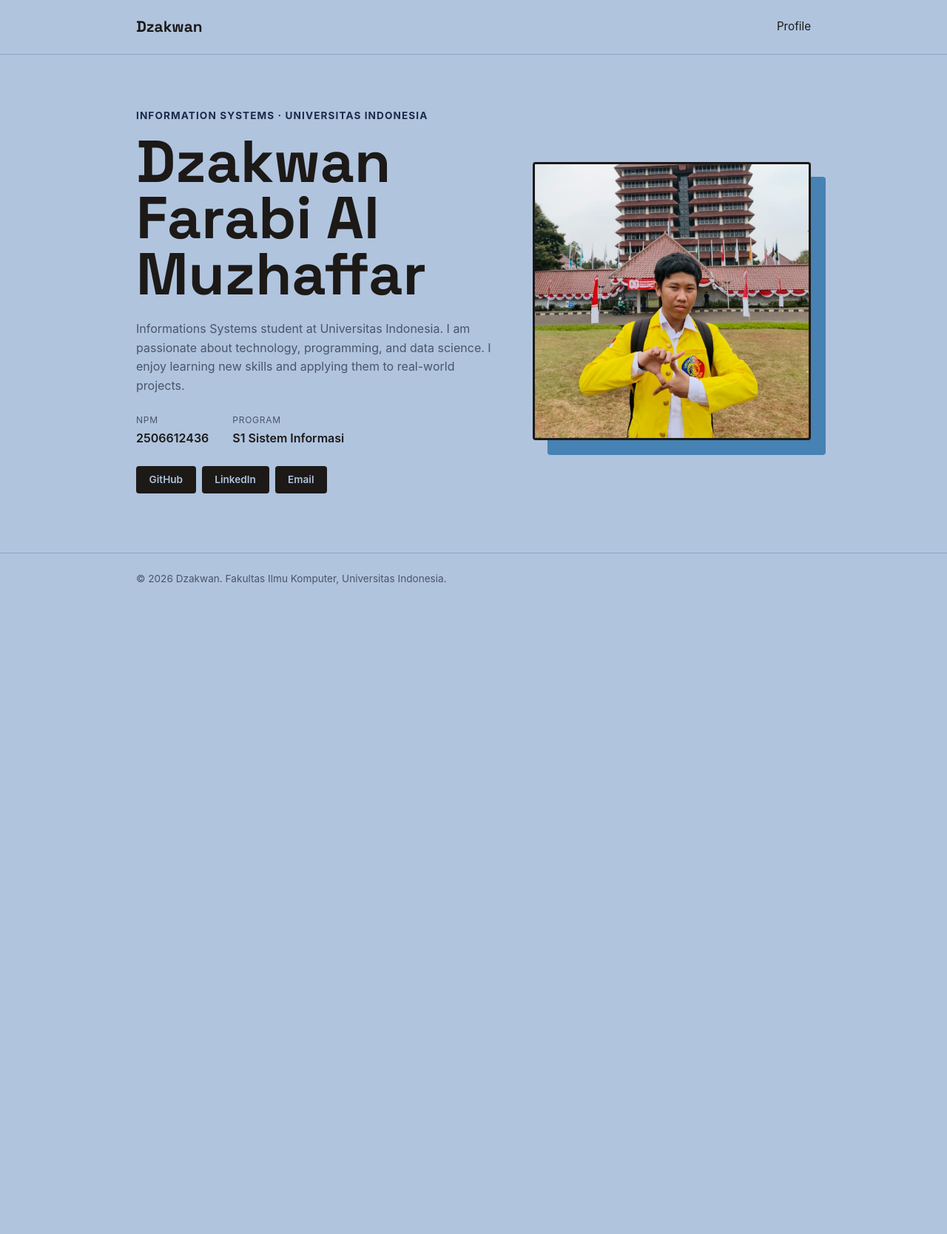
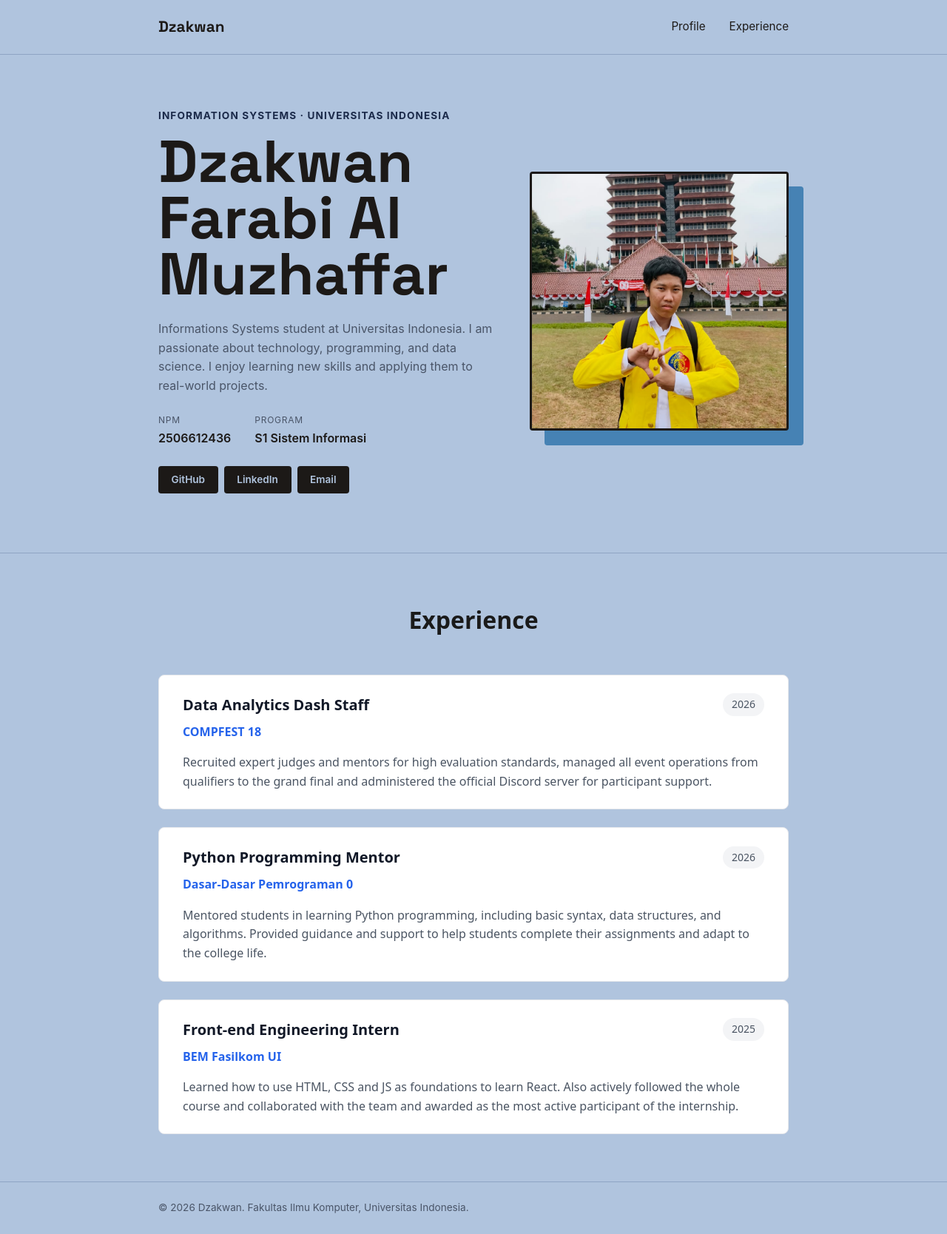
Before and after one commit to dzakwanversipacil/myportofolio, a Django app: page / in a window 1280 px wide. Shown: the whole page at 74% size. Before the commit the page ends 790 px from the top, so only its background shows below. Run offline with Django 5.2, Linux system fonts and the light colour scheme.

Commit message:
feat: Initial Experience Section (Plain)

```diff
--- a/portofolio/settings.py
+++ b/portofolio/settings.py
@@ -31,7 +31,7 @@ BASE_DIR = Path(__file__).resolve().parent.parent
 SECRET_KEY = 'django-insecure-wi)#a-72s_@89qd4kp-jwmnn!zcj&fmv$y%ve52j7&rp7$hocv'
 
 # SECURITY WARNING: don't run with debug turned on in production!
-DEBUG = True
+DEBUG = False
 
 ALLOWED_HOSTS = []
 
--- a/static/css/style.css
+++ b/static/css/style.css
@@ -1,3 +1,5 @@
+/* Tema Utamanya + Header-Footer */
+
 * {
   margin: 0;
   padding: 0;
@@ -63,6 +65,15 @@ h1,
   text-decoration: none;
   font-size: 0.95rem;
 }
+
+.site-footer {
+  padding: 1.5rem;
+  color: var(--text-muted);
+  font-size: 0.85rem;
+  border-top: 1px solid var(--line);
+}
+
+/* Bagian Profile */
 
 .hero {
   padding: 4.5rem 0 5rem;
@@ -173,13 +184,6 @@ h1,
   border: 3px solid var(--ink);
 }
 
-.site-footer {
-  padding: 1.5rem;
-  color: var(--text-muted);
-  font-size: 0.85rem;
-  border-top: 1px solid var(--line);
-}
-
 @media (max-width: 600px) {
   .hero-grid {
     grid-template-columns: 1fr;
@@ -197,3 +201,79 @@ h1,
     justify-content: flex-start;
   }
 }
+
+/* Bagian Experience */
+
+.exp {
+  padding: 4rem 1rem;
+  border-top: 1px solid var(--line);
+  font-family:
+    system-ui,
+    -apple-system,
+    sans-serif;
+}
+
+.container {
+  max-width: 900px;
+  margin: 0 auto;
+}
+
+.section-title {
+  font-size: 2rem;
+  color: #1a1a1a;
+  text-align: center;
+  margin-bottom: 3rem;
+}
+
+.exp-grid {
+  display: flex;
+  flex-direction: column;
+  gap: 1.5rem;
+}
+
+.exp-card {
+  background: #ffffff;
+  padding: 1.5rem 2rem;
+  border-radius: 8px;
+  border: 1px solid #e5e7eb;
+  display: flex;
+  flex-direction: column;
+  gap: 0.5rem;
+}
+
+.exp-header {
+  display: flex;
+  justify-content: space-between; /* Pushes title left and date right */
+  align-items: center; /* Vertically centers the text */
+  flex-wrap: wrap; /* Prevents overlap on very small mobile screens */
+  gap: 1rem;
+}
+
+.exp-header h3 {
+  margin: 0;
+  font-size: 1.25rem;
+  color: #111827;
+}
+
+.exp-date {
+  font-size: 0.875rem;
+  font-weight: 500;
+  color: #4b5563;
+  background-color: #f3f4f6;
+  padding: 0.25rem 0.75rem;
+  border-radius: 999px; /* Creates a pill shape */
+}
+
+.exp-organization {
+  margin: 0;
+  font-weight: 600;
+  color: #2563eb; /* Highlights the organization */
+  font-size: 1rem;
+}
+
+.exp-desc {
+  margin: 0;
+  margin-top: 0.5rem;
+  line-height: 1.6;
+  color: #4b5563;
+}
--- a/templates/index.html
+++ b/templates/index.html
@@ -18,6 +18,7 @@
         <a href="#profile" class="brand">Dzakwan</a>
         <nav>
           <a href="#profile">Profile</a>
+          <a href="#experience">Experience</a>
         </nav>
       </div>
     </header>
@@ -72,6 +73,52 @@
           </div>
         </div>
       </section>
+      <section class="exp" id="experience">
+        <div class="container">
+          <h2 class="section-title">Experience</h2>
+          <div class="exp-grid">
+            <article class="exp-card">
+              <div class="exp-header">
+                <h3>Data Analytics Dash Staff</h3>
+                <span class="exp-date">2026</span>
+              </div>
+              <p class="exp-organization">COMPFEST 18</p>
+              <p class="exp-desc">
+                Recruited expert judges and mentors for high evaluation
+                standards, managed all event operations from qualifiers to the
+                grand final and administered the official Discord server for
+                participant support.
+              </p>
+            </article>
+            <article class="exp-card">
+              <div class="exp-header">
+                <h3>Python Programming Mentor</h3>
+                <span class="exp-date">2026</span>
+              </div>
+              <p class="exp-organization">Dasar-Dasar Pemrograman 0</p>
+              <p class="exp-desc">
+                Mentored students in learning Python programming, including
+                basic syntax, data structures, and algorithms. Provided guidance
+                and support to help students complete their assignments and
+                adapt to the college life.
+              </p>
+            </article>
+            <article class="exp-card">
+              <div class="exp-header">
+                <h3>Front-end Engineering Intern</h3>
+                <span class="exp-date">2025</span>
+              </div>
+              <p class="exp-organization">BEM Fasilkom UI</p>
+              <p class="exp-desc">
+                Learned how to use HTML, CSS and JS as foundations to learn
+                React. Also actively followed the whole course and collaborated
+                with the team and awarded as the most active participant of the
+                internship.
+              </p>
+            </article>
+          </div>
+        </div>
+      </section>
     </main>
 
     <footer class="site-footer">
```
